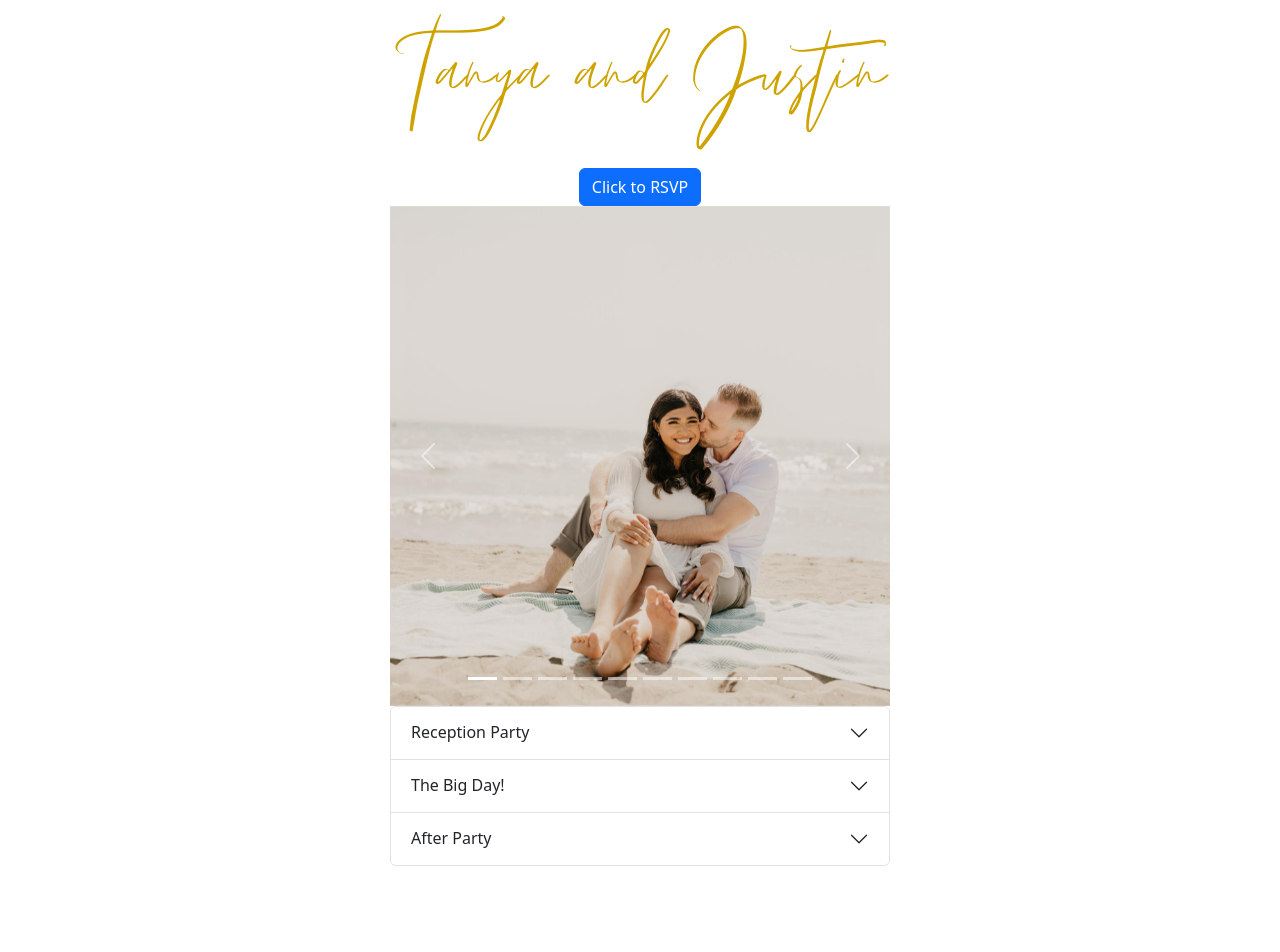
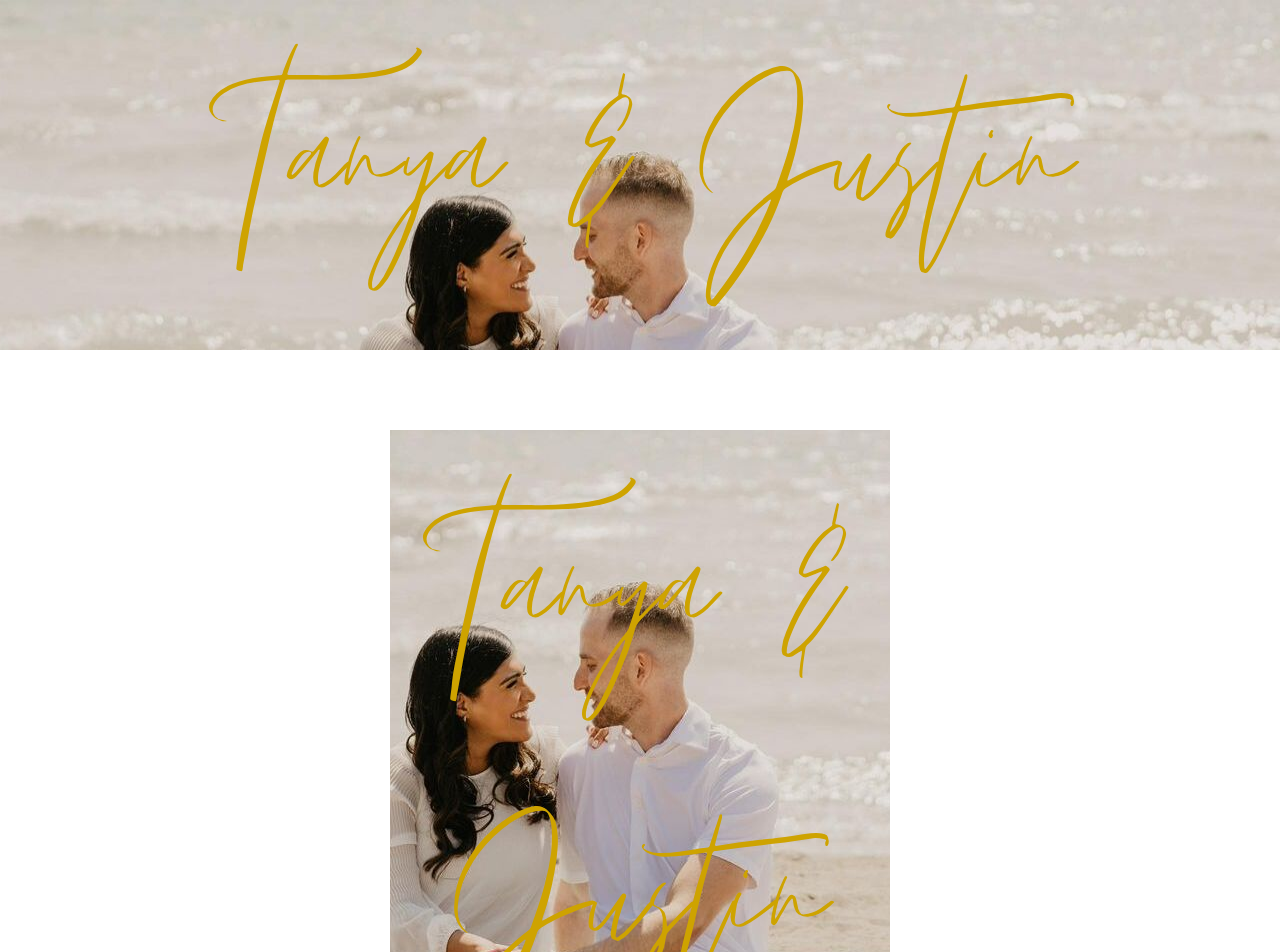
Before and after one commit to MichaelSault/TanyaWeddingWebsite, a React (Vite) app: page / in a window 1280 px wide. Shown: the top 952 px of the page. Before the commit the page ends 866 px from the top, so only its background shows below. Built offline with nearby package versions, Linux system fonts and the light colour scheme.

Commit message:
added a hero header using a photo as the background

```diff
--- a/src/App.css
+++ b/src/App.css
@@ -1,51 +1,22 @@
 @import "./fonts/font.css";
 
 #root {
-  max-width: 1280px;
   margin: 0 auto;
-  padding: 0rem;
+  padding: 0;
   text-align: center;
-  width: 500px;
+  width: 100%;
+  display: flex;
+  flex-direction: column;
+  justify-content: flex-start;
 }
 
-.logo {
-  height: 6em;
-  padding: 1.5em;
-  will-change: filter;
-  transition: filter 300ms;
-}
-.logo:hover {
-  filter: drop-shadow(0 0 2em #646cffaa);
-}
-.logo.react:hover {
-  filter: drop-shadow(0 0 2em #61dafbaa);
-}
-
-@keyframes logo-spin {
-  from {
-    transform: rotate(0deg);
-  }
-  to {
-    transform: rotate(360deg);
-  }
-}
-
-@media (prefers-reduced-motion: no-preference) {
-  a:nth-of-type(2) .logo {
-    animation: logo-spin infinite 20s linear;
-  }
-}
-
-.card {
-  padding: 2em;
-}
-
-.read-the-docs {
-  color: #888;
+#bodyTest {
+  max-width: 500px;
+  align-self: center;
 }
 
 h1 {
-  font-size: 145px;
+  font-size: 22vw;
   font-family: 'Emitha-Script';
   color: #CEA300;
 }
@@ -53,3 +24,17 @@ h1 {
 h2 {
   color: #CEA300;
 }
+
+.ImageHeader {
+  background-image: url('./assets/Header/WeddingHeaderWide.jpg');
+  background-position: center top;
+  min-width: 100%;
+  padding-bottom: 1em;
+  padding-top: 1em;
+  margin-bottom: 5em;
+  margin-top: 0;
+}
+
+#testClass {
+  background-color: aqua;
+}
--- a/src/components/TitleBanner.jsx
+++ b/src/components/TitleBanner.jsx
@@ -1,14 +1,13 @@
-import {useNavigate} from "react-router-dom";
-
 import '../App.css'
 
 function TitleHeader() {
-  const navigate = useNavigate();
 
   return (
 
     <>
-        <h1>Tanya and Justin</h1>
+      <div className='ImageHeader' width='100%'>
+        <h1>Tanya & Justin</h1>
+      </div>
 
     </>
   )
--- a/src/main.jsx
+++ b/src/main.jsx
@@ -8,9 +8,13 @@ import RSVP from './components/RSVP.jsx';
 import Home from './components/Home.jsx';
 import GuestList from './components/GuestList.jsx';
 
+import TitleHeader from './components/TitleBanner';
+
 
 ReactDOM.createRoot(document.getElementById('root')).render(
   <>
+    <TitleHeader />
+    <div id='bodyTest'>
       <React.StrictMode>
         <BrowserRouter>
           <Routes>
@@ -20,5 +24,6 @@ ReactDOM.createRoot(document.getElementById('root')).render(
           </Routes>
         </BrowserRouter>
       </React.StrictMode>
+    </div>
   </>
 )
```
Also changed, not shown: src/assets/Header/WeddingHeaderFull.jpg (added), src/assets/Header/WeddingHeaderWide.jpg (added). Lines whose indentation alone changed are shown as unchanged.
